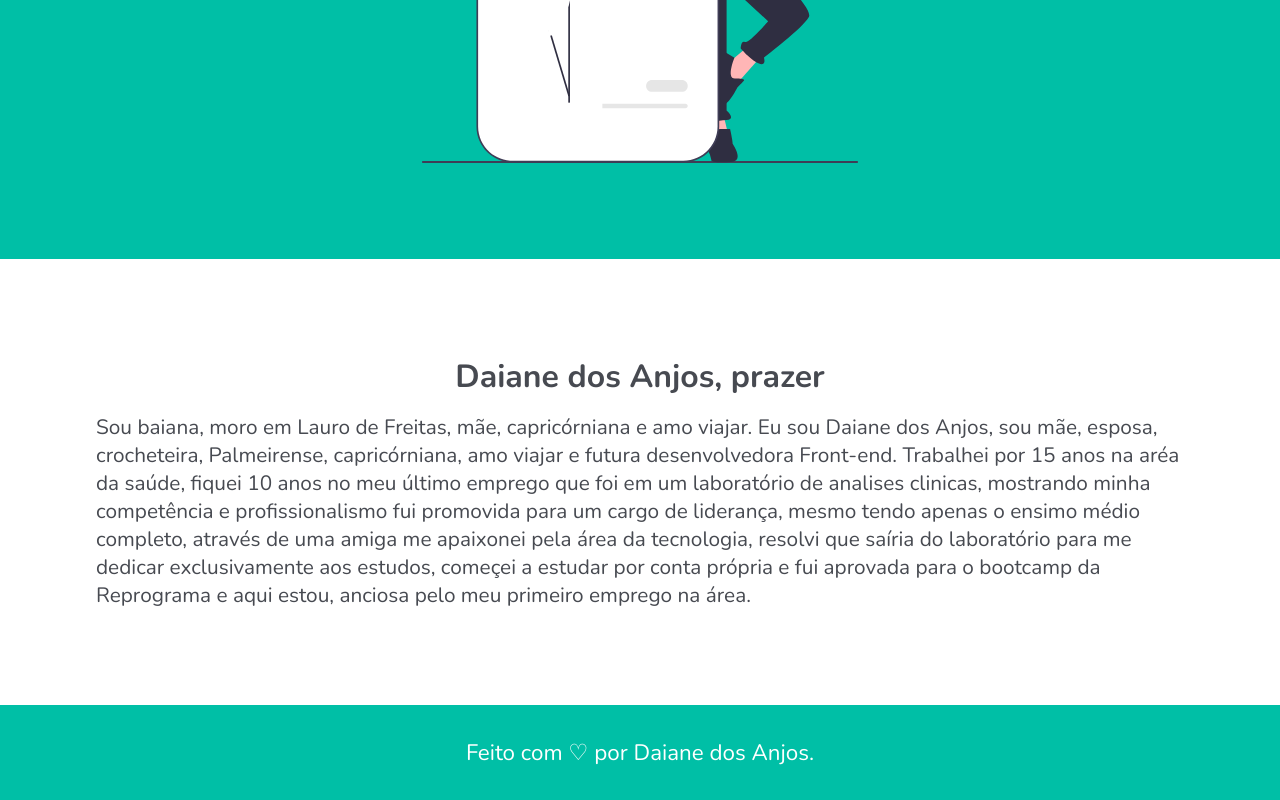
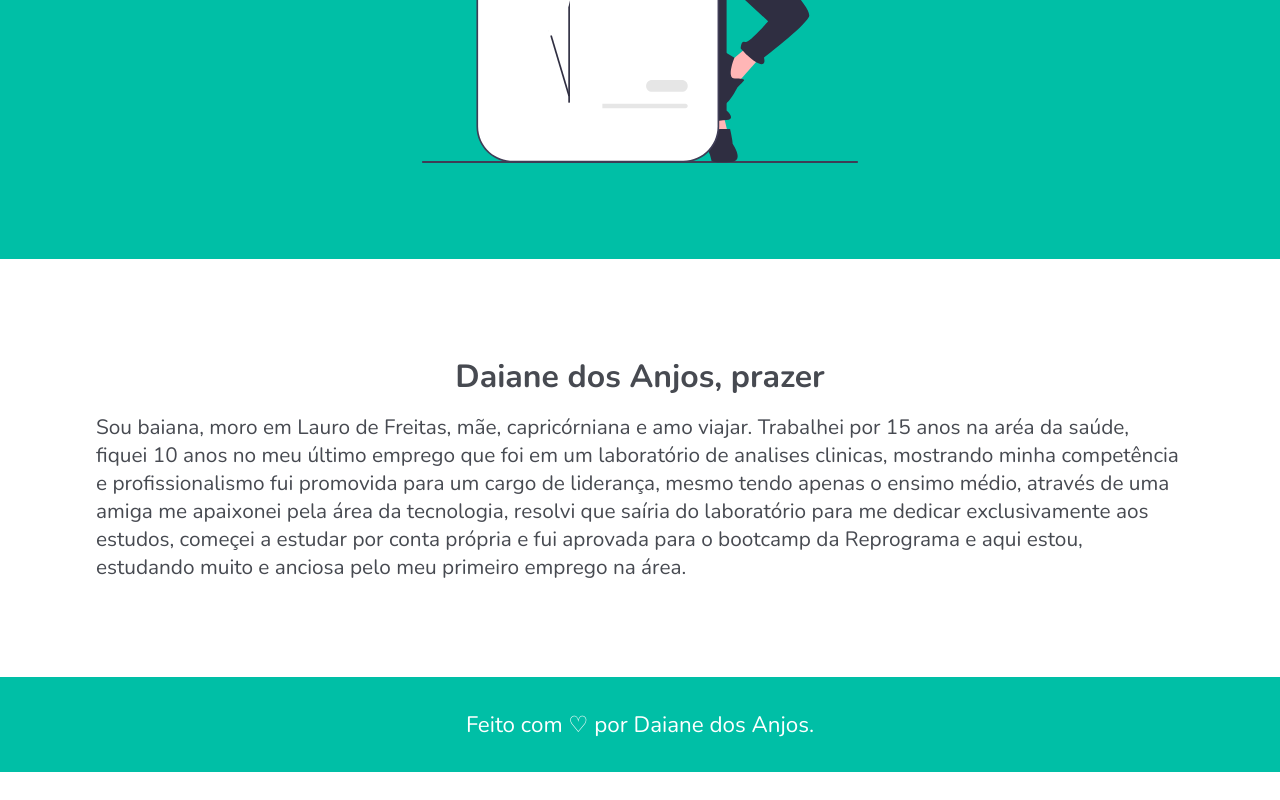
Before and after one commit to daianedosanjos/projeto-react3-meu-site, a React (Vite) app: page /sobre in a window 1280 px wide. Shown: the part 612-1412 px from the top of the page. After the commit the page ends 1384 px from the top, so only its background shows below. Built offline with nearby package versions, Linux system fonts and the light colour scheme; no server answers.

Commit message:
editando sobre

```diff
--- a/src/pages/Inicio.jsx
+++ b/src/pages/Inicio.jsx
@@ -12,16 +12,14 @@ export function Inicio() {
           <Alien className={styles.inicioCode} size={32} />
           <h2 className={styles.inicioTitle}>Sobre</h2>
           <p className={styles.inicioText}>
-            Eu conto um pouquinho sobre mim, minha formação, a história da minha
-            migração de carreira, gostos e curiosidades.
+            Conto um pouquinho sobre mim, como começei na tecnologia, gostos e curiosidades.
           </p>
         </section>
         <section className={styles.inicioCard}>
         <FileCode className={styles.inicioCode}size={32} />
           <h2 className={styles.inicioTitles}>Portfólio</h2>
           <p className={styles.inicioText}>
-            Mostro meu portfólio. Tudo o que aprendi até o momento dando
-            destaque para alguns dos projetos que criei enquanto estudo
+            Mostro meu portfólio, tudo o que aprendi até o momento e os projetos que criei enquanto estudo
             programação.
           </p>
         </section>
--- a/src/pages/Portfolio.jsx
+++ b/src/pages/Portfolio.jsx
@@ -8,7 +8,7 @@ export function Portfolio() {
     <>
       <Header title="Meus projetinhos" image={portfolioImg} />
       <section className={styles.portfolioContainer}>
-        <h2 className={styles.portfolioTitle}> Veja aqui meu gitHub</h2>
+        <h2 className={styles.portfolioTitle}> Clique e veja os projetos no meu gitHub</h2>
         <a className={styles.portfolioContainer}
           href="https://github.com/daianedosanjos"
           target="_blank">
--- a/src/pages/Sobre.jsx
+++ b/src/pages/Sobre.jsx
@@ -10,16 +10,14 @@ export function Sobre() {
         <h2 className={styles.sobreTitle}> Daiane dos Anjos, prazer</h2>
         <p className={styles.sobreText}>
           Sou baiana, moro em Lauro de Freitas, mãe, capricórniana e amo viajar.
-          Eu sou Daiane dos Anjos, sou mãe, esposa, crocheteira, Palmeirense,
-          capricórniana, amo viajar e futura desenvolvedora Front-end. Trabalhei
-          por 15 anos na aréa da saúde, fiquei 10 anos no meu último emprego que
+          Trabalhei por 15 anos na aréa da saúde, fiquei 10 anos no meu último emprego que
           foi em um laboratório de analises clinicas, mostrando minha
           competência e profissionalismo fui promovida para um cargo de
-          liderança, mesmo tendo apenas o ensimo médio completo, através de uma
+          liderança, mesmo tendo apenas o ensimo médio, através de uma
           amiga me apaixonei pela área da tecnologia, resolvi que saíria do
           laboratório para me dedicar exclusivamente aos estudos, começei a
           estudar por conta própria e fui aprovada para o bootcamp da Reprograma
-          e aqui estou, anciosa pelo meu primeiro emprego na área.
+          e aqui estou, estudando muito e anciosa pelo meu primeiro emprego na área.
         </p>
       </section>
     </>
```
